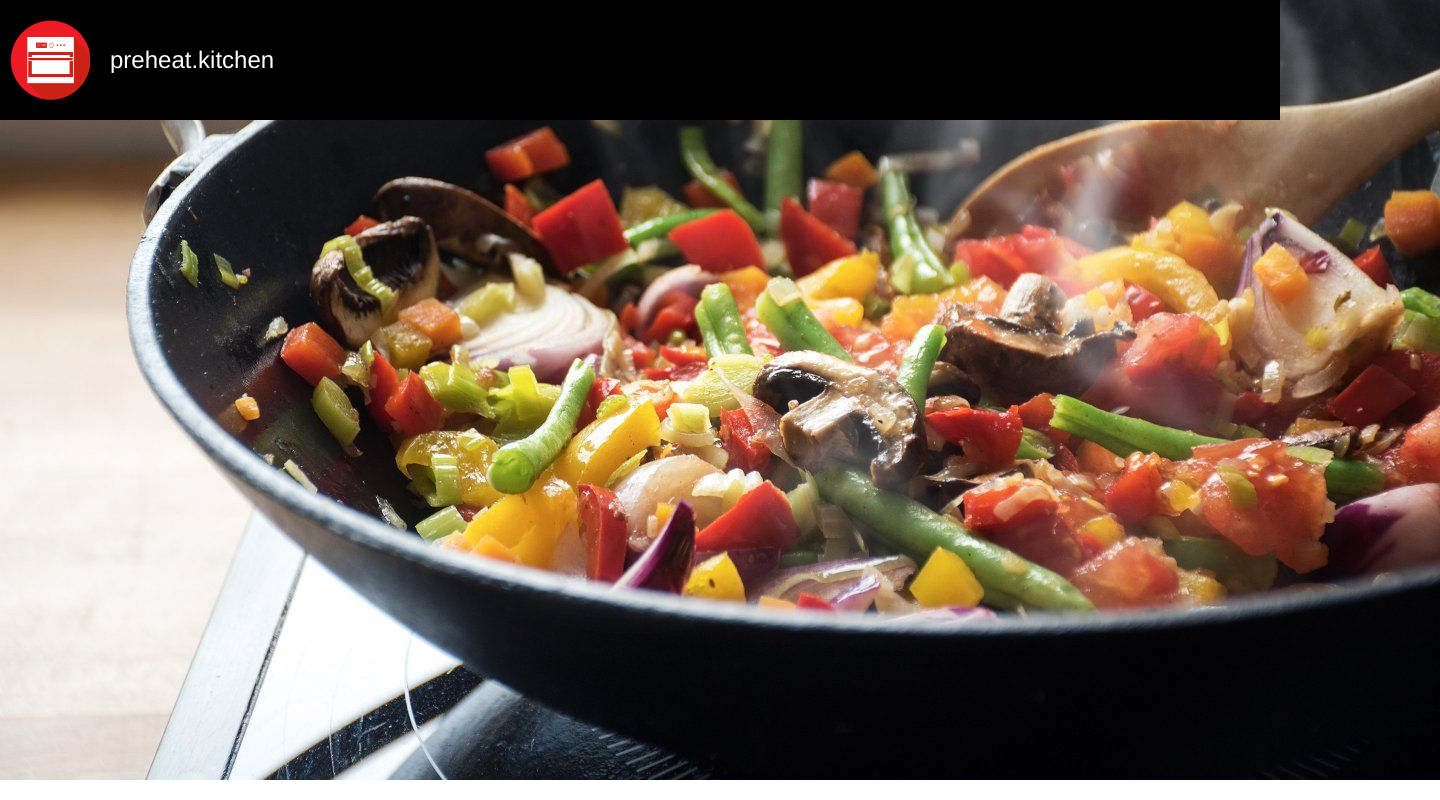
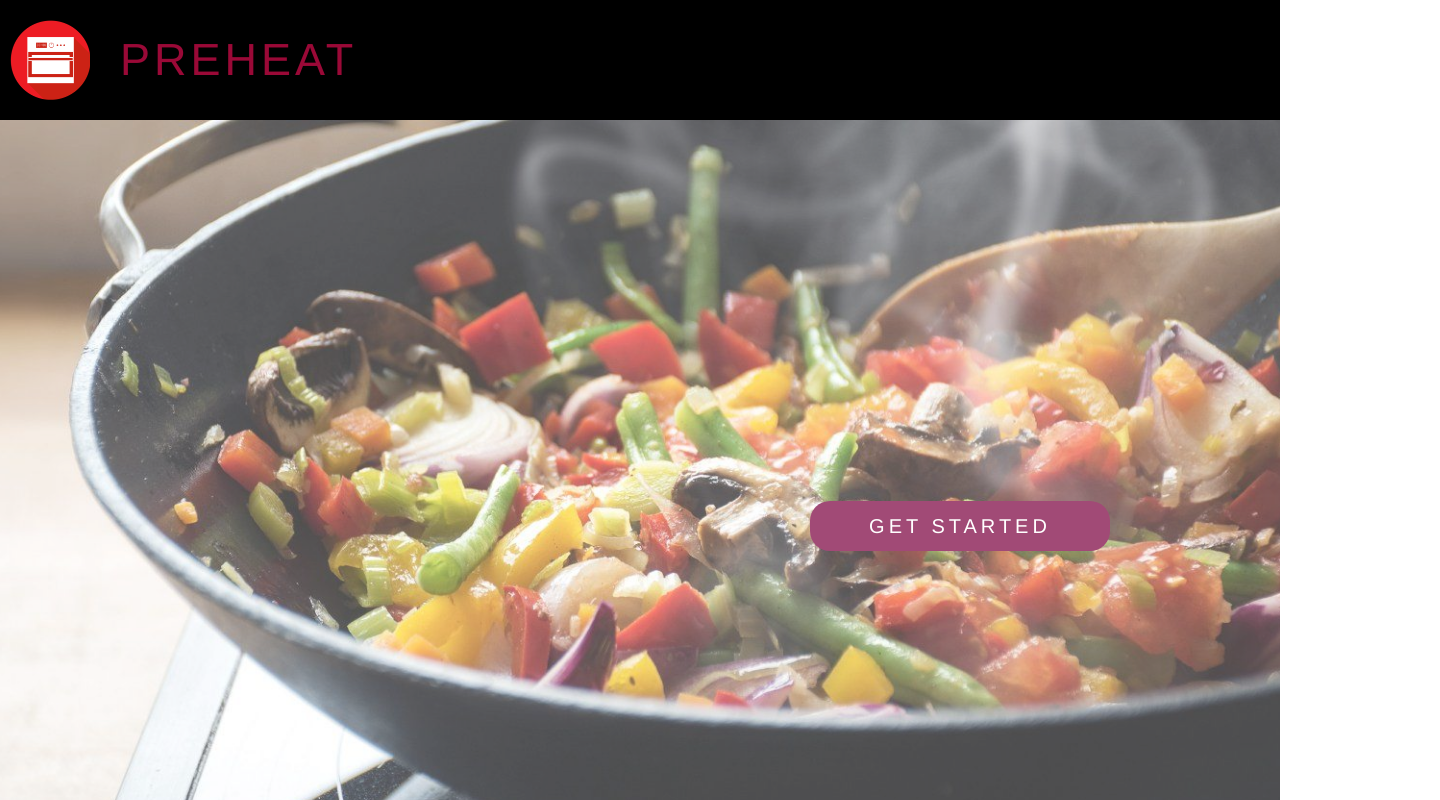
Before and after one commit to wdrescher/preheat-kitchen, an Angular app: page / in a window 1280 px wide. Shown: the top 800 px of the page, 1440 px wide, since content can reach past the window. Built offline with nearby package versions, Linux system fonts and the light colour scheme.

Commit message:
add button and fix formatting

```diff
--- a/src/app/app.component.html
+++ b/src/app/app.component.html
@@ -1,2 +1,8 @@
 <pk-header></pk-header>
-<img class="pk-banner" src="assets/vegetables-cooking-food-banner-size.jpg" alt="food cooking">
+<div class="pk-container">
+    <img class="pk-container__img" src="assets/banner.jpg" alt="food cooking">
+    <pk-button class="pk-container__button" text="Get Started"></pk-button>
+    <div class="pk-content-container">
+        <h1>Preheat</h1>
+    </div>
+</div>
--- a/src/app/app.component.scss
+++ b/src/app/app.component.scss
@@ -5,3 +5,37 @@
     object-position: center;
     flex: 1;
 }
+
+.pk-container {
+    width: 100%;
+    height: 80%;
+    position: relative;
+    image-rendering: optimizeQuality;
+
+    &__img {
+        @media only screen and (max-width: 600px) {
+            height: 300px;
+        }
+        height: 750px;
+        object-fit: cover;
+        width: 100%;
+        opacity: .7;
+    }
+
+    &__button {
+        position: absolute;
+        top: 50%;
+        left: 75%;
+        width: 40%;
+        transform: translate(-50%, -50%);
+        -ms-transform: translate(-50%, -50%);
+    }
+}
+
+.pk-content-container {
+    max-width: 80%;
+    @media only screen and (max-width: 600px) {
+        max-width: unset;
+    }
+    margin: auto;
+}
--- a/src/app/app.component.ts
+++ b/src/app/app.component.ts
@@ -7,4 +7,8 @@ import { Component } from '@angular/core';
 })
 export class AppComponent {
   title = 'preheat-kitchen';
+
+  get backgroundImageProperties(): string {
+    return "background: url(assets/vegetables-cooking-food-banner-size.jpg/) no-repeat center center fixed"
+  }
 }
--- a/src/app/app.module.ts
+++ b/src/app/app.module.ts
@@ -3,11 +3,13 @@ import { NgModule } from '@angular/core';
 
 import { AppComponent } from './app.component';
 import { HeaderComponent } from './header/header.component';
+import { PKButtonComponent } from './pk-button/pk-button.component';
 
 @NgModule({
   declarations: [
     AppComponent,
-    HeaderComponent
+    HeaderComponent,
+    PKButtonComponent
   ],
   imports: [
     BrowserModule
--- a/src/app/header/header.component.html
+++ b/src/app/header/header.component.html
@@ -1,6 +1,6 @@
 <div class="pk-header">
     <img class="pk-header__icon" src="assets/pk-logo-icon.png" alt="Preheat.Kitchen">
     <div class="pk-header__title">
-        preheat.kitchen
+        preheat
     </div>
 </div>
--- a/src/app/header/header.component.scss
+++ b/src/app/header/header.component.scss
@@ -6,7 +6,7 @@ $icon_size: 80px;
     background-color: black;
     flex-flow: row wrap;
     height: 120px;
-    position: absolute;
+    position: relative;
     align-items: center;
 
     &__icon {
@@ -19,9 +19,12 @@ $icon_size: 80px;
     }
 
     &__title {
-        font-size: 24px;
+        font-size: 45px;
         font-family: 'Helvetica';
-        color: white;
-        margin-left: 10px;
+        color: #9A0937;
+        margin-left: 20px;
+        text-transform: uppercase;
+        letter-spacing: 4px;
+        font-weight: 200;
     }
 }
--- /dev/null
+++ b/src/app/pk-button/pk-button.component.html
@@ -0,0 +1,3 @@
+<div class="pk-button">
+    <div class="pk-button__text"> {{text}} </div>
+</div>
--- /dev/null
+++ b/src/app/pk-button/pk-button.component.scss
@@ -0,0 +1,23 @@
+.pk-button {
+    display: flex;
+    flex-flow: row wrap;
+    justify-content: center;
+    align-items: center;
+    min-width: 200px;
+    background-color: #A14A76;
+    min-height: 50px;
+    max-width: 300px;
+    margin: auto;
+    border-radius: 20px;
+    cursor: pointer;
+
+    &__text {
+        color: white;
+        font-size: 20px;
+        text-align: center;
+        font-family: "Helvetica";
+        text-transform: uppercase;
+        font-weight: 100;
+        letter-spacing: 4px;
+    }
+}
--- /dev/null
+++ b/src/app/pk-button/pk-button.component.ts
@@ -0,0 +1,16 @@
+import { Component, OnInit, Input } from '@angular/core';
+
+@Component({
+  selector: 'pk-button',
+  templateUrl: './pk-button.component.html',
+  styleUrls: ['./pk-button.component.scss']
+})
+export class PKButtonComponent implements OnInit {
+  @Input() text: string;
+
+  constructor() { }
+
+  ngOnInit(): void {
+  }
+
+}
```
Also changed, not shown: src/assets/banner.jpg (renamed from src/assets/vegetables-cooking-food-banner-size.jpg), 1 other file (tests, documents, lock files or other folders).
